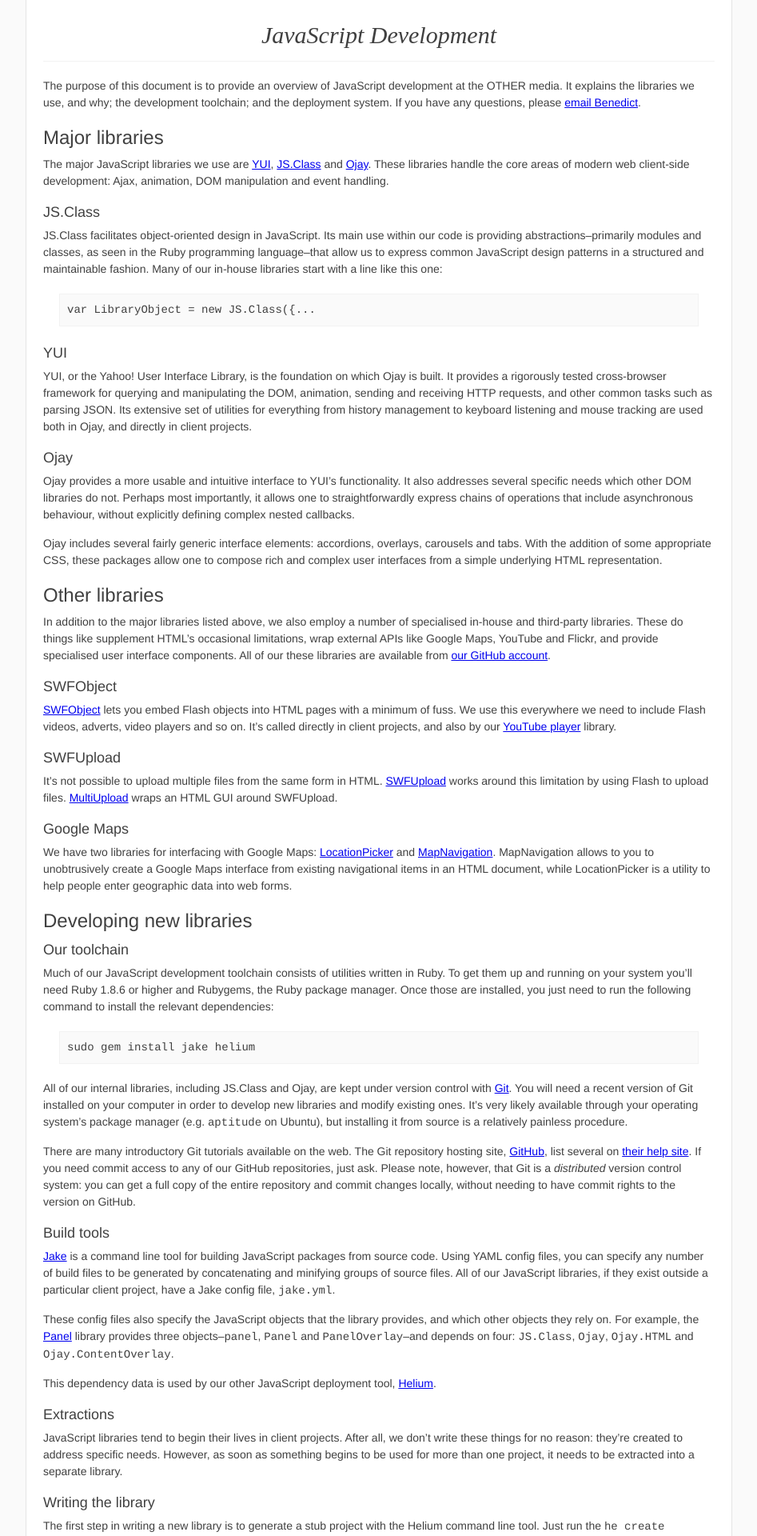
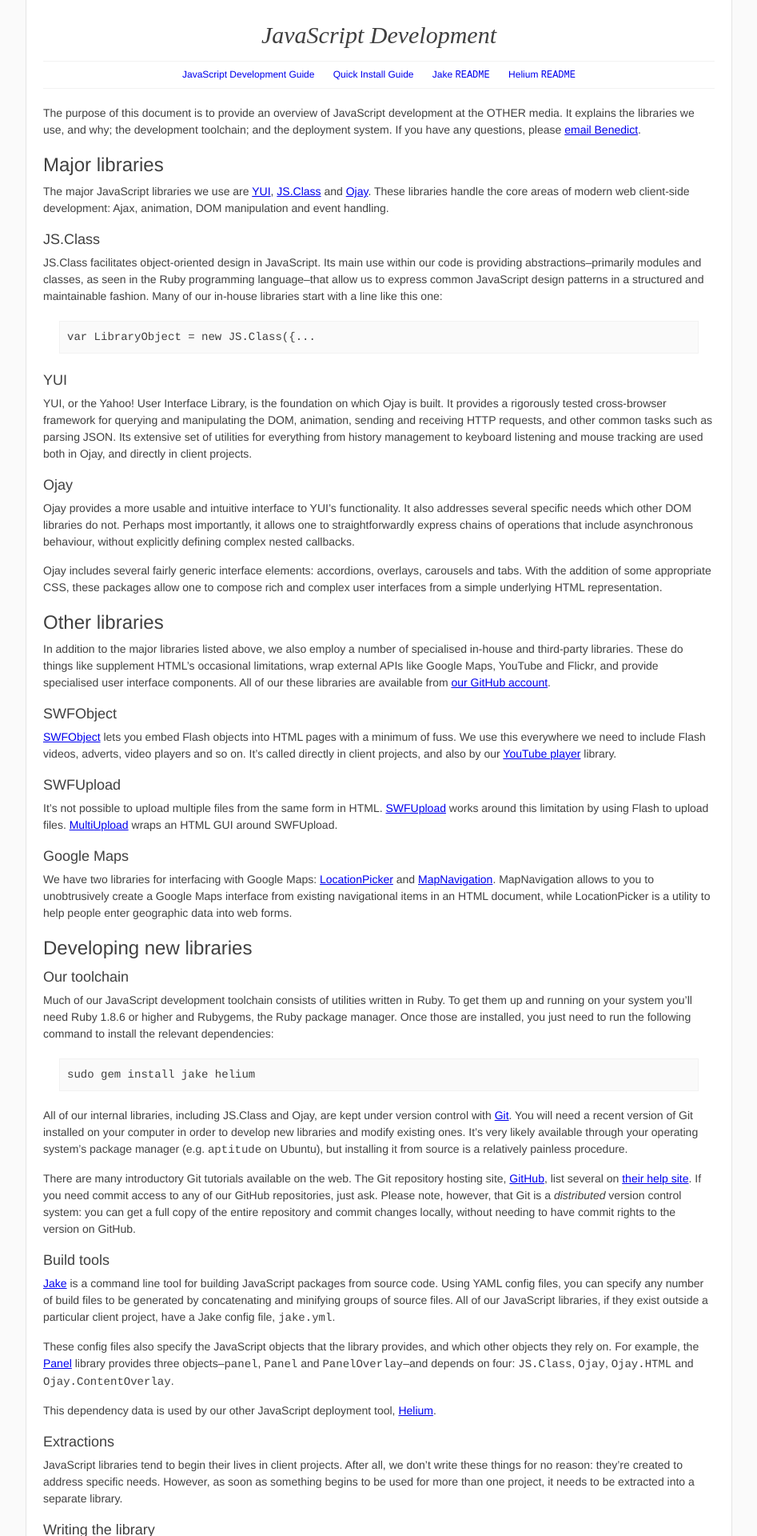
Before and after one commit to othermedia/js-handbook, a Jekyll site: the page built from index.md, in a window 1280 px wide. Shown: the top 1920 px of the page at 80% size, without its empty margins (166-1113 px from the left). Built offline with Jekyll 4.4.1, drawn with Linux system fonts in a browser that asks for light colours; Markdown is read by kramdown in place of the engine named in the settings.

Commit message:
Add some navigation.

```diff
--- a/_layouts/default.html
+++ b/_layouts/default.html
@@ -9,6 +9,15 @@
         <h1>{{ page.title }}</h1>
     </div>
 
+    <div id="nav">
+        <ul>
+            <li><a href="/">JavaScript Development Guide</a></li>
+            <li><a href="/quick-install.html">Quick Install Guide</a></li>
+            <li><a href="/jake.html">Jake <tt>README</tt></a></li>
+            <li><a href="/helium.html">Helium <tt>README</tt></a></li>
+        </ul>
+    </div>
+
     <div class="article">
         {{ content }}
     </div>
--- a/style.css
+++ b/style.css
@@ -2,7 +2,7 @@ html, body {margin:0; border:none; padding:0; background:#fafafa; font-family:He
 #wrapper {width:60em; margin:0 auto 30px auto; border:1px solid #e5e5e5; border-top:none; padding:1.5em; background:#fff;}
 
 h1, h2, h3, h4 {margin:0 0 5px 0; font-weight:normal;}
-h1 {margin-bottom:20px; border-bottom:1px solid #f2f2f2; padding-bottom:10px; font-size:30px; font-family:'Times New Roman', Times, serif; text-align:center; font-style:italic;}
+h1 {margin-bottom:0; border-bottom:1px solid #f2f2f2; padding-bottom:10px; font-size:30px; font-family:'Times New Roman', Times, serif; text-align:center; font-style:italic;}
 h2 {font-size:24px;}
 h3 {font-size:18px;}
 h4 {font-size:16px;}
@@ -10,3 +10,9 @@ p, ol, ul {margin:0 0 15px 0;}
 pre {margin:20px; border:1px solid #f2f2f2; padding:9px; background:#fafafa;}
 code {font-family:Courier, 'Courier New', monospace; font-size:14px;}
 blockquote {margin:0 30px 15px; font-style:italic;}
+
+#nav {margin-bottom:20px; border-bottom:1px solid #f2f2f2; padding:7px 0; font-size:12px;}
+#nav ul {margin:0; padding:0; text-align:center;}
+#nav li {display:inline; margin:0 10px; padding:0; list-style:none;}
+#nav li a {text-decoration:none;}
+#nav li a:hover {text-decoration:underline;}
```
